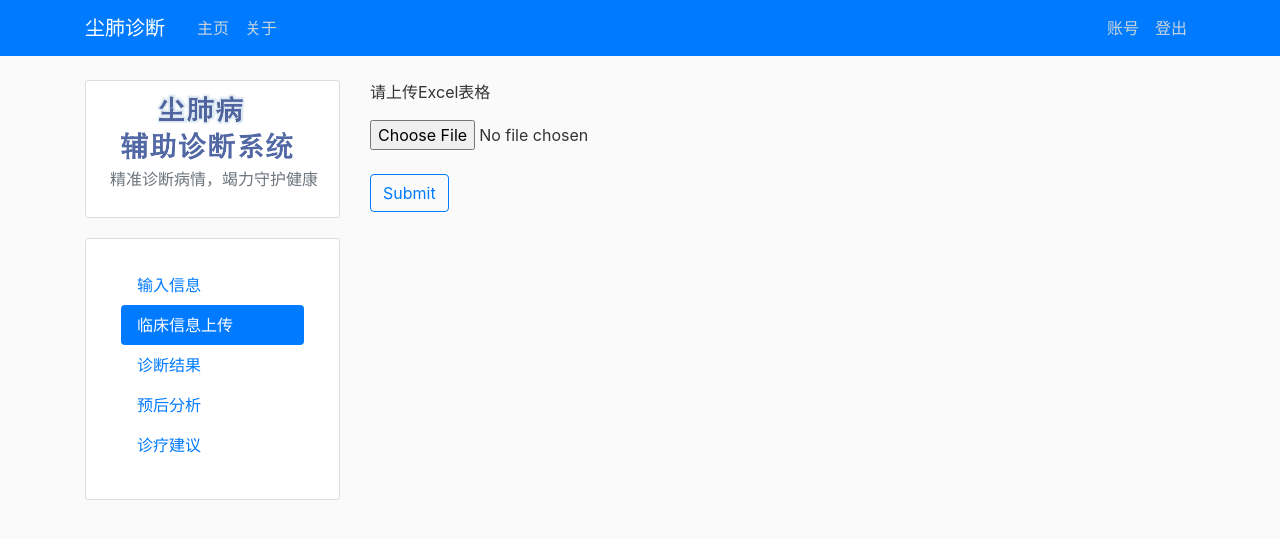
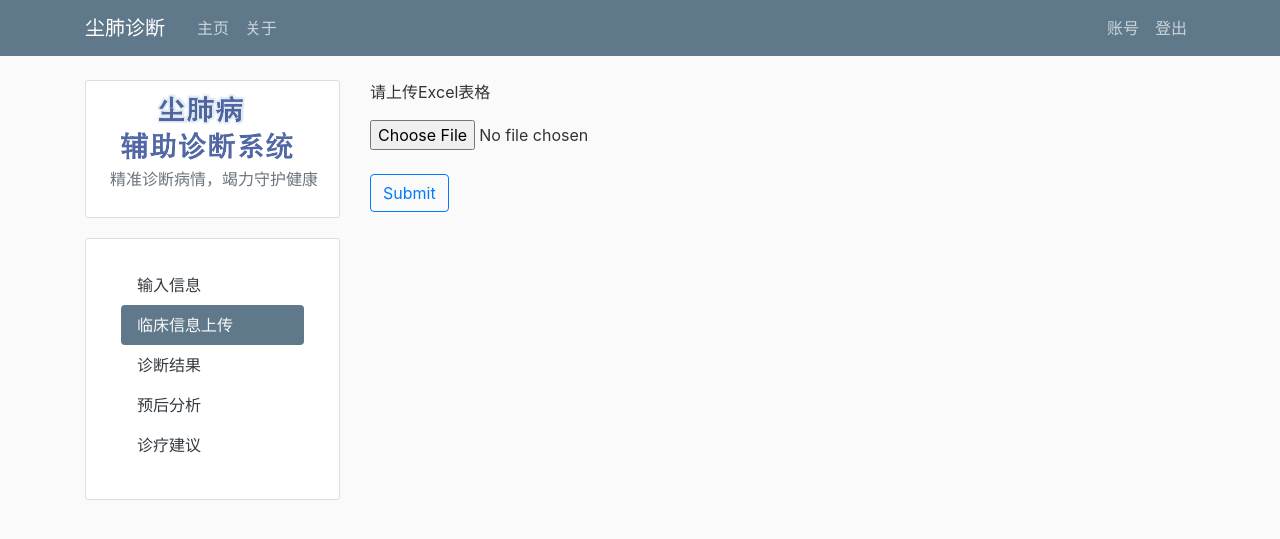
Before and after one commit to Yeqi-Fang/Diagnosis-of-pneumoconiosis, a Flask app: page /excel in a window 1280 px wide. Shown: the top 539 px of the page. Run offline with Flask 2, Linux system fonts and the light colour scheme; a user stored in the database is signed in; some libraries are stand-ins or nearby versions.

Commit message:
23-2-12-1

```diff
--- a/flaskblog/templates/excel.html
+++ b/flaskblog/templates/excel.html
@@ -5,21 +5,21 @@
             {#                <h2>目录</h2>#}
             <ul class="nav nav-pills flex-column" role="tablist">
                 <li class="nav-item ">
-                    <a class="nav-link  " data-bs-toggle="pill" href="{{ url_for('diagnosis') }}">输入信息</a>
+                    <a class="nav-link   text-dark" data-bs-toggle="pill" href="{{ url_for('diagnosis') }}">输入信息</a>
                 </li>
                 <li class="nav-item">
-                    <a class="nav-link active" data-bs-toggle="pill"
+                    <a class="nav-link  bg-steel text-light" data-bs-toggle="pill"
                        href="{{ url_for('redirect_prescription') }}">临床信息上传</a>
                 </li>
                 <li class="nav-item">
-                    <a class="nav-link " data-bs-toggle="pill" href="{{ url_for('account') }}">诊断结果</a>
+                    <a class="nav-link  text-dark" data-bs-toggle="pill" href="{{ url_for('account') }}">诊断结果</a>
                 </li>
                 <li class="nav-item">
-                    <a class="nav-link " data-bs-toggle="pill"
+                    <a class="nav-link  text-dark" data-bs-toggle="pill"
                        href="{{ url_for('redirect_detail') }}">预后分析</a>
                 </li>
                 <li class="nav-item">
-                    <a class="nav-link" data-bs-toggle="pill" href="{{ url_for('redirect_prescription') }}">诊疗建议</a>
+                    <a class="nav-link  text-dark" data-bs-toggle="pill" href="{{ url_for('redirect_prescription') }}">诊疗建议</a>
                 </li>
             </ul>
         </div>
--- a/flaskblog/templates/layout.html
+++ b/flaskblog/templates/layout.html
@@ -20,7 +20,7 @@
 </head>
 <body>
 <header class="site-header">
-    <nav class="navbar navbar-expand-md navbar-dark bg-primary fixed-top">
+    <nav class="navbar navbar-expand-md navbar-dark bg-steel fixed-top">
         <div class="container">
             <a class="navbar-brand mr-4" href="{{ url_for('home') }}">尘肺诊断</a>
             <button class="navbar-toggler" type="button" data-toggle="collapse" data-target="#navbarToggle"
```
Also changed, not shown: flaskblog/templates/account.html (+5 -5 lines), flaskblog/templates/details.html (+5 -5 lines), flaskblog/templates/diagnose.html (+5 -5 lines), flaskblog/templates/prescriptions.html (+5 -5 lines).
